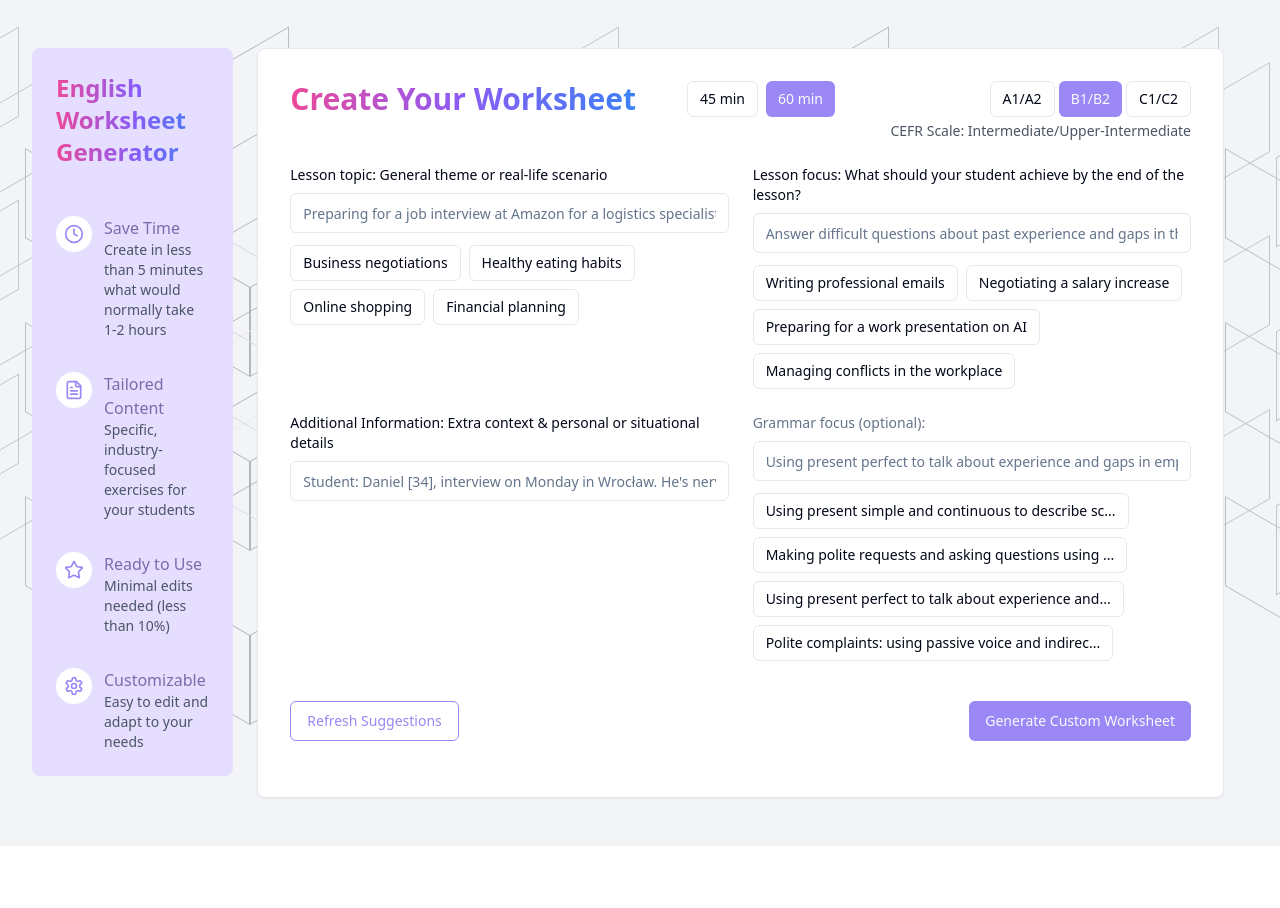
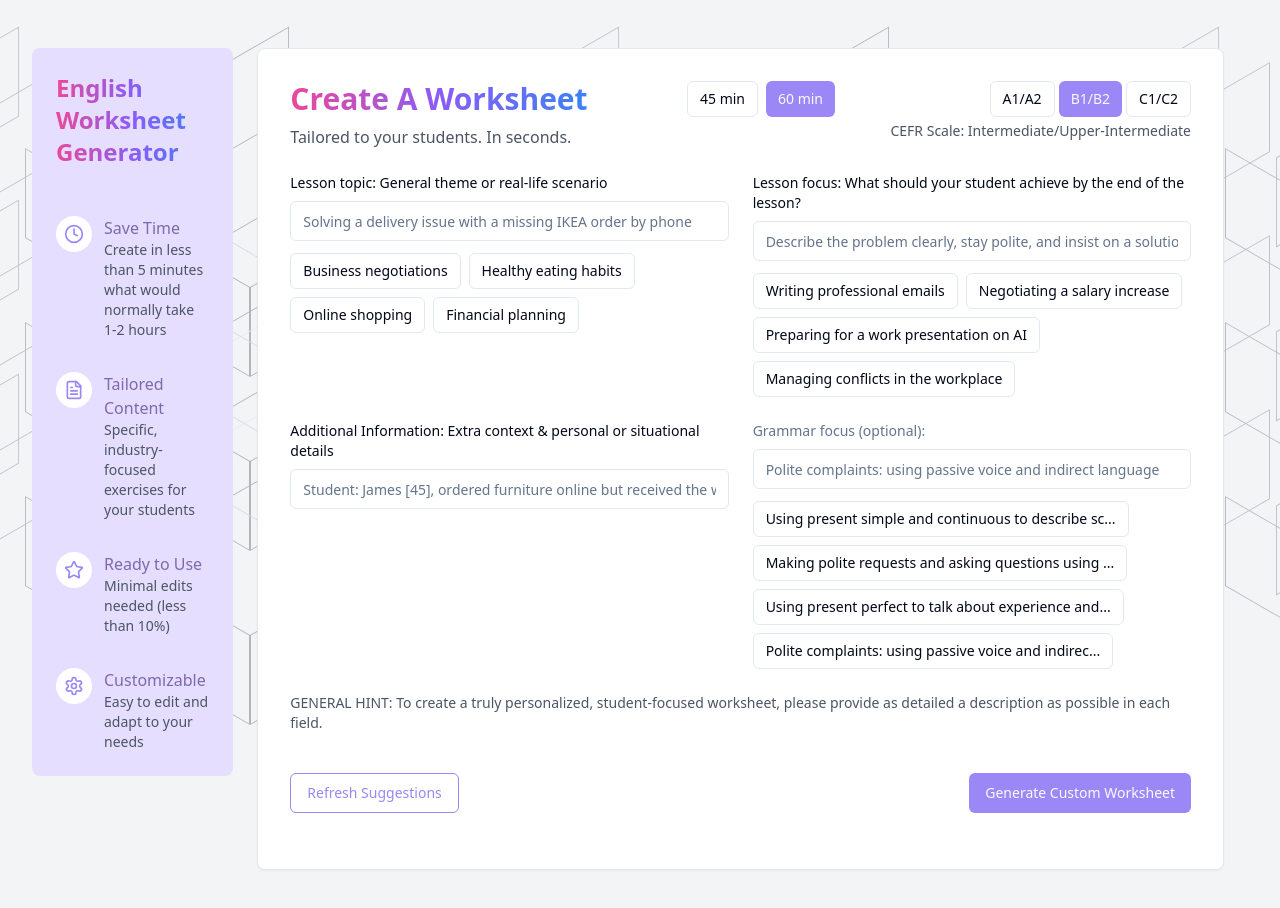
Before and after one commit to janbrzo/edooqoo-mvp-2-0, a React (Vite) app: page / in a window 1280 px wide. Shown: the top 908 px of the page. Before the commit the page ends 846 px from the top, so only its background shows below. Built offline with nearby package versions, Linux system fonts and the light colour scheme; no server answers.

Commit message:
Fix form and UI issues
- Fixes placeholder rotation not working and reverts grammar focus to placeholders.
- Adds a general hint to the form.
- Updates the main title and subtitle.
- Adds a note to the generating modal.
- Updates the payment popup text.

```diff
--- a/src/components/GeneratingModal.tsx
+++ b/src/components/GeneratingModal.tsx
@@ -105,6 +105,10 @@ export default function GeneratingModal({ isOpen }: GeneratingModalProps) {
         <p className="text-center min-h-[24px] animate-pulse font-normal text-sky-400">
           {generationSteps[currentStep]}
         </p>
+
+        <p className="text-center text-xs text-gray-500">
+          It can take up to 1:30 min
+        </p>
       </div>
     </div>
   );
--- a/src/components/PaymentPopup.tsx
+++ b/src/components/PaymentPopup.tsx
@@ -1,3 +1,4 @@
+
 import React, { useState, useEffect } from "react";
 import { Dialog, DialogContent, DialogHeader, DialogTitle } from "@/components/ui/dialog";
 import { Button } from "@/components/ui/button";
@@ -133,8 +134,11 @@ const PaymentPopup = ({ isOpen, onClose, onPaymentSuccess, worksheetId, userIp }
             </p>
             <div className="flex items-center gap-2 text-sm text-amber-700 mb-2">
               <Download className="h-4 w-4" />
-              <span>Both HTML versions included</span>
+              <span>Student and Teacher HTML versions included</span>
             </div>
+            <p className="text-xs text-amber-600 mb-2">
+              HTML file: Best quality, works offline. Double-click to open
+            </p>
             <p className="text-xs text-amber-600">
               ⚠️ Note: Closing the page will end your session and require a new payment.
             </p>
--- a/src/components/WorksheetForm/index.tsx
+++ b/src/components/WorksheetForm/index.tsx
@@ -17,6 +17,10 @@ const getRandomTiles = (tiles: Tile[], count = 4): Tile[] => {
   return shuffled.slice(0, count);
 };
 
+const getRandomPlaceholderIndex = (): number => {
+  return Math.floor(Math.random() * SYNCHRONIZED_PLACEHOLDERS.length);
+};
+
 export default function WorksheetForm({ onSubmit }: WorksheetFormProps) {
   const [lessonTime, setLessonTime] = useState<LessonTime>("60 min");
   const [lessonTopic, setLessonTopic] = useState("");
@@ -27,7 +31,7 @@ export default function WorksheetForm({ onSubmit }: WorksheetFormProps) {
   const [randomTopics, setRandomTopics] = useState(getRandomTiles(LESSON_TOPICS));
   const [randomGoals, setRandomGoals] = useState(getRandomTiles(LESSON_GOALS));
   const [randomGrammarFocus, setRandomGrammarFocus] = useState(getRandomTiles(GRAMMAR_FOCUS));
-  const [currentPlaceholderIndex, setCurrentPlaceholderIndex] = useState(0);
+  const [currentPlaceholderIndex, setCurrentPlaceholderIndex] = useState(getRandomPlaceholderIndex());
 
   const { toast } = useToast();
   const isMobile = useIsMobile();
@@ -59,8 +63,7 @@ export default function WorksheetForm({ onSubmit }: WorksheetFormProps) {
     setRandomGrammarFocus(getRandomTiles(GRAMMAR_FOCUS));
 
     // Change to random placeholder set
-    const newIndex = Math.floor(Math.random() * SYNCHRONIZED_PLACEHOLDERS.length);
-    setCurrentPlaceholderIndex(newIndex);
+    setCurrentPlaceholderIndex(getRandomPlaceholderIndex());
   };
 
   // Get current synchronized placeholders
@@ -73,9 +76,14 @@ export default function WorksheetForm({ onSubmit }: WorksheetFormProps) {
           <form onSubmit={handleSubmit}>
             <div className="mb-6">
               <div className={`flex ${isMobile ? 'flex-col gap-3' : 'justify-between items-start'} mb-6`}>
-                <h1 className={`font-bold bg-clip-text text-transparent bg-gradient-to-r from-pink-500 via-violet-500 to-blue-500 ${isMobile ? 'text-xl text-center' : 'text-3xl'}`}>
-                  Create Your Worksheet
-                </h1>
+                <div className={`${isMobile ? 'text-center' : ''}`}>
+                  <h1 className={`font-bold bg-clip-text text-transparent bg-gradient-to-r from-pink-500 via-violet-500 to-blue-500 ${isMobile ? 'text-xl' : 'text-3xl'}`}>
+                    Create A Worksheet
+                  </h1>
+                  <p className={`${isMobile ? 'text-sm' : 'text-base'} text-gray-600 mt-2`}>
+                    Tailored to your students. In seconds.
+                  </p>
+                </div>
 
                 <div className={`flex ${isMobile ? 'flex-col gap-3' : 'gap-14'}`}>
                   <div className={`flex gap-2 ${isMobile ? 'justify-center' : 'w-32'}`}>
@@ -175,6 +183,12 @@ export default function WorksheetForm({ onSubmit }: WorksheetFormProps) {
                 />
               </div>
 
+              <div className={`${isMobile ? 'text-center' : ''} mb-6`}>
+                <p className={`${isMobile ? 'text-xs' : 'text-sm'} text-gray-600`}>
+                  GENERAL HINT: To create a truly personalized, student‑focused worksheet, please provide as detailed a description as possible in each field.
+                </p>
+              </div>
+
               <div className={`flex ${isMobile ? 'flex-col gap-3' : 'justify-between'} pt-4`}>
                 <Button
                   type="button"
```
